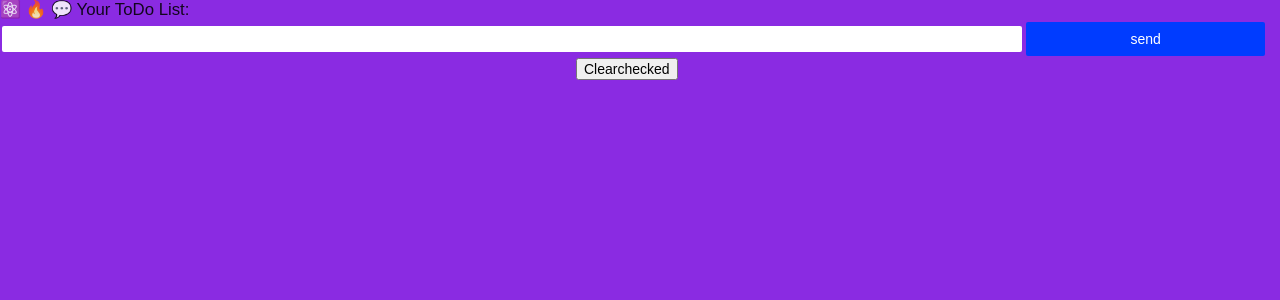
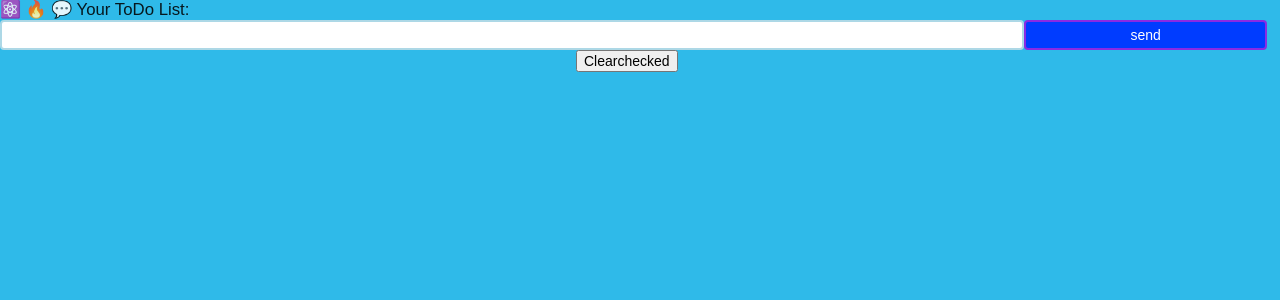
Before and after one commit to mohammedalsomali/LearningReact, a React (Create React App) app: page / in a window 1280 px wide. Shown: the top 300 px of the page. Built offline with nearby package versions, Linux system fonts and the light colour scheme.

Commit message:
new stuff

```diff
--- a/public/index.html
+++ b/public/index.html
@@ -20,7 +20,7 @@
 
     <title>React App</title>
   </head>
-  <body style=" background-color: blueviolet;">
+  <body style=" background-color: rgb(47, 186, 233);">
     <noscript>You need to enable JavaScript to run this app.</noscript>
     <div id="root" ></div>
     <!--
--- a/src/App.css
+++ b/src/App.css
@@ -8,7 +8,7 @@ a {
 
 input[type=text] {
     width: 80%;
-    border: 2px solid blueviolet;
+    border: 2px solid lightblue;
     border-radius: 4px;
     height: 30px;
   }
@@ -17,7 +17,7 @@ input[type=text] {
     background-color: #003cff; /* Green */
     border: none;
     color: white;
-    height: 38px;
+    height: 30px;
     width: 19%;
     /* padding: 15px 32px; */
     text-align: center;
```
